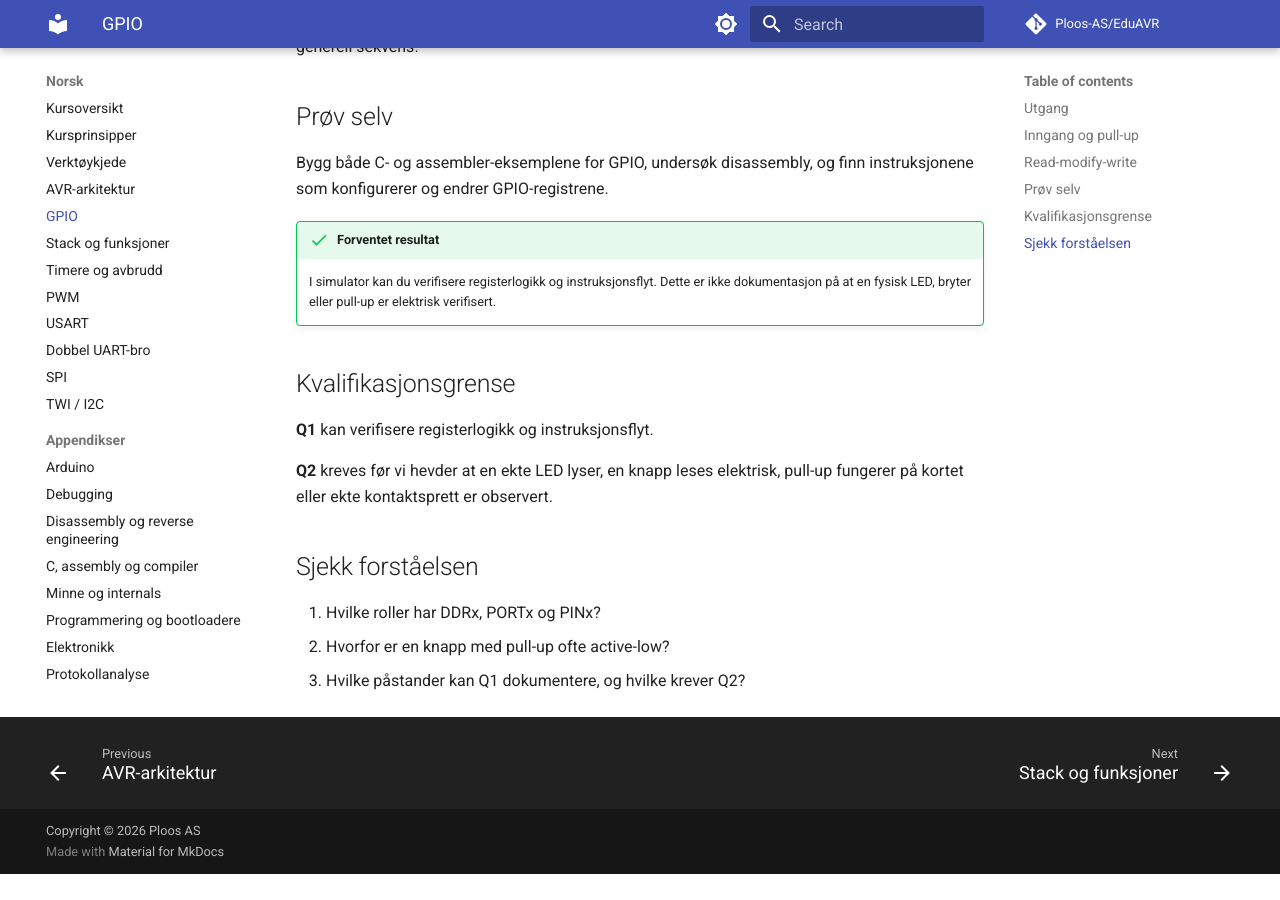
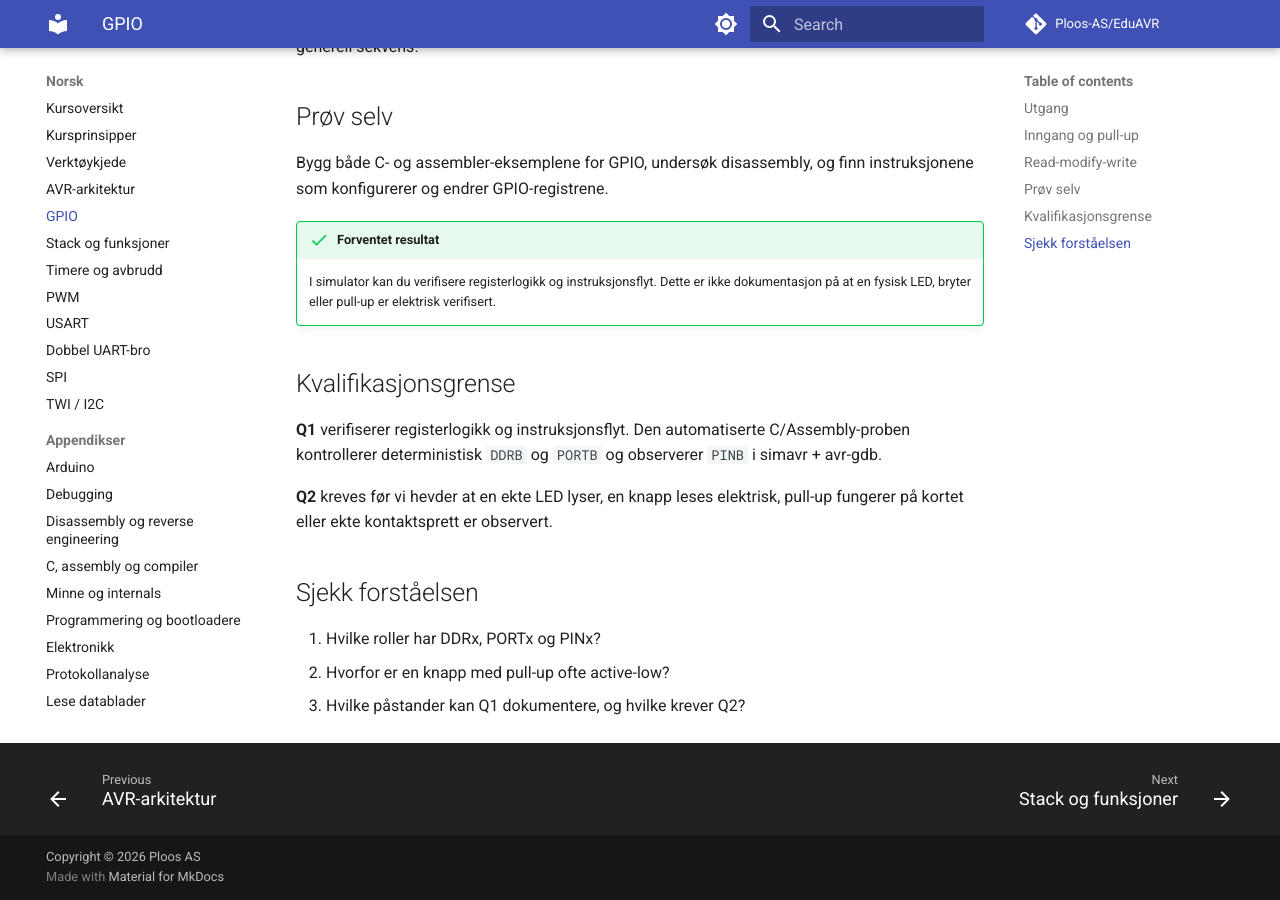
Before and after one commit to Ploos-AS/EduAVR, an MkDocs documentation site: the page built from docs/no/03-gpio.md, in a window 1280 px wide and 900 px high, scrolled down 1437 px. Built offline with MkDocs 1.6.1 and Material for MkDocs 9.7.7, drawn with Linux system fonts in a browser that asks for light colours; comment, search, counter and statistics services are not loaded; before the commit the page ends 2311 px from its top, so only the background shows below that.

Commit message:
docs: document GPIO Q1 qualification

```diff
--- a/docs/no/03-gpio.md
+++ b/docs/no/03-gpio.md
@@ -57,7 +57,7 @@
 
 ## Kvalifikasjonsgrense
 
-**Q1** kan verifisere registerlogikk og instruksjonsflyt.
+**Q1** verifiserer registerlogikk og instruksjonsflyt. Den automatiserte C/Assembly-proben kontrollerer deterministisk `DDRB` og `PORTB` og observerer `PINB` i simavr + avr-gdb.
 
 **Q2** kreves før vi hevder at en ekte LED lyser, en knapp leses elektrisk, pull-up fungerer på kortet eller ekte kontaktsprett er observert.
 
```
